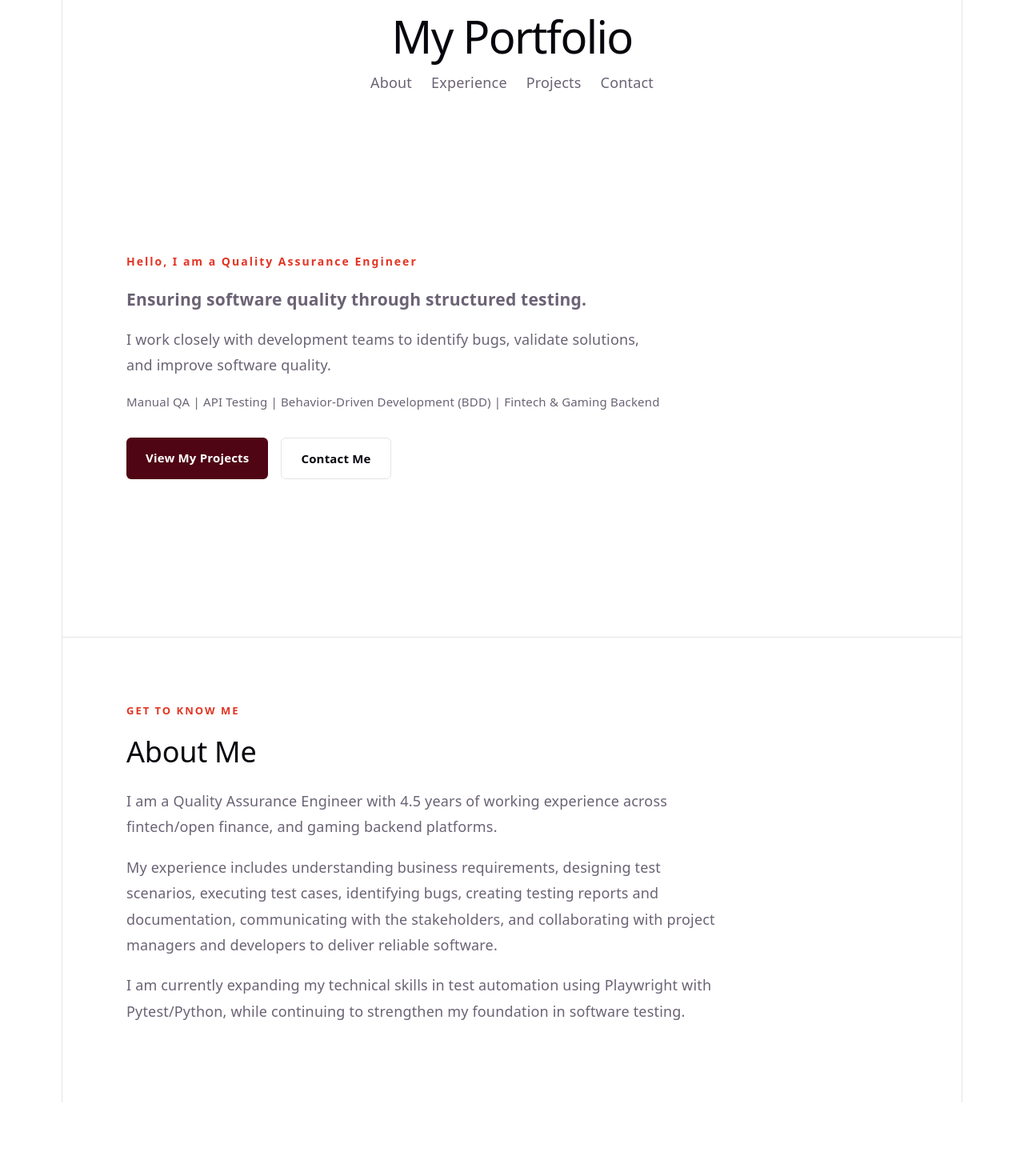
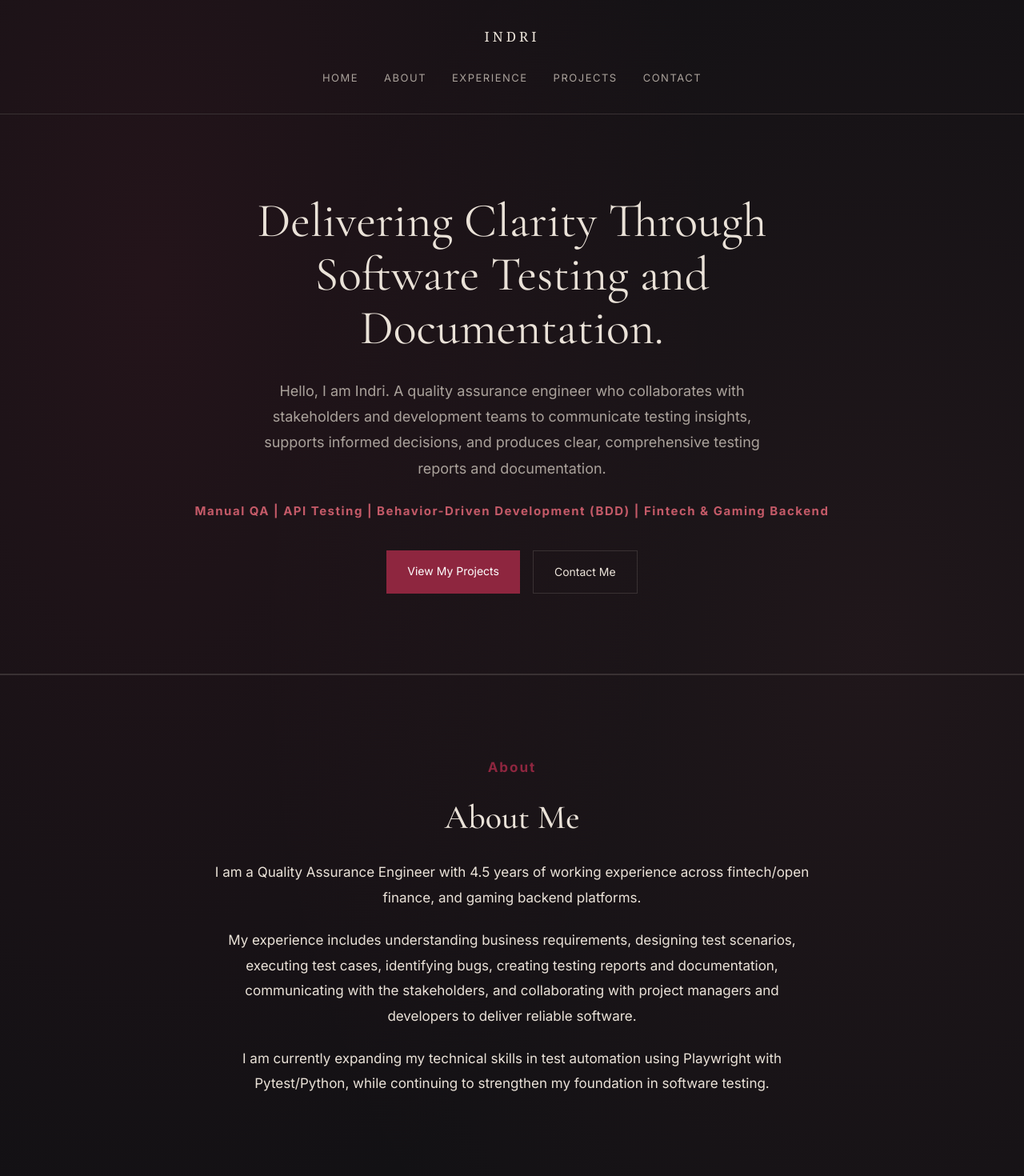
Before and after one commit to summerine/qa-portfolio, a React (Vite) app: page / in a window 1280 px wide. Shown: the top 1470 px of the page at 80% size. Before the commit the page ends 1378 px from the top, so only its background shows below. Built offline with nearby package versions, Linux system fonts and the light colour scheme.

Commit message:
redesigning text and background

```diff
--- a/index.html
+++ b/index.html
@@ -1,6 +1,9 @@
 <!doctype html>
 <html lang="en">
   <head>
+    <link rel="preconnect" href="https://fonts.googleapis.com">
+    <link rel="preconnect" href="https://fonts.gstatic.com" crossorigin>
+    <link href="https://fonts.googleapis.com/css2?family=Cormorant+Garamond:wght@400;500;600;700&family=Inter:wght@400;500;600;700&display=swap" rel="stylesheet">
     <meta charset="UTF-8" />
     <link rel="icon" type="image/svg+xml" href="/favicon.svg" />
     <meta name="viewport" content="width=device-width, initial-scale=1.0" />
--- a/src/App.css
+++ b/src/App.css
@@ -1,81 +1,125 @@
 /* Hero Section */
 
-:root {
-  --accent: #E23524;
-  --accent-dark: #500514;
-}
 
+/* Home / Hero Section */
 .hero {
-  min-height: 70vh;
+  min-height: 75vh;
+  width: 100%;
   display: flex;
+  justify-content: center;
   align-items: center;
-  justify-content: flex-start;
-  padding: 60px 80px;
-  text-align: left;
+  padding: 100px 24px;
+  text-align: center;
+  border-bottom: 1px solid var(--border);
 }
 
 .hero-content {
-  max-width: 750px;
+  width: 100%;
+  max-width: 850px;
 }
 
 .hero-label {
-  color: var(--accent);
+  color: var(--accent-light);
   font-size: 14px;
-  font-weight: 700;
-  letter-spacing: 2px;
-  margin-bottom: 20px;
+  font-weight: 600;
+  letter-spacing: 3px;
+  margin-bottom: 24px;
 }
 
 .hero h2 {
-  font-size: 52px;
-  line-height: 1.15;
-  margin-bottom: 24px;
+  font-family: 'Cormorant Garamond', serif;
+  font-size: clamp(30px, 6vw, 60px);
+  font-weight: 400;
+  line-height: 1.12;
+  margin-bottom: 28px;
+  color: var(--text-primary);
+}
+
+.hero-highlight {
+  color: var(--accent-light);
 }
 
 .hero-description {
   max-width: 650px;
+  margin: 0 auto 24px;
+  color: var(--text-secondary);
+  font-size: 18px;
   line-height: 1.8;
-  margin-bottom: 16px;
 }
 
 .hero-secondary {
+  color: var(--accent-light);
   font-size: 15px;
-  margin-bottom: 32px;
+  letter-spacing: 1.5px;
+  margin-bottom: 36px;
 }
 
 .hero-actions {
   display: flex;
+  justify-content: center;
+  flex-wrap: wrap;
   gap: 16px;
-  flex-wrap: wrap;
 }
 
-.hero-actions a {
-  padding: 12px 24px;
-  border-radius: 6px;
-  text-decoration: none;
-  font-size: 15px;
-  font-weight: 600;
-  transition: 0.2s ease;
+.button-primary,
+.button-secondary {
+  display: inline-block;
+  padding: 14px 26px;
+  font-family: 'Inter', sans-serif;
+  font-size: 14px;
+  transition: all 0.3s ease;
 }
 
 .button-primary {
-  background: var(--accent-dark);
-  color: white;
+  background: var(--accent);
+  color: #FFFFFF;
 }
 
 .button-primary:hover {
-  opacity: 0.85;
+  background: var(--accent-light);
 }
 
 .button-secondary {
   border: 1px solid var(--border);
-  color: var(--text-h);
+  color: var(--text-primary);
 }
 
 .button-secondary:hover {
-  border-color: var(--accent);
-  color: var(--accent);
+  border-color: var(--accent-light);
+  color: var(--accent-light);
 }
+
+@media (max-width: 768px) {
+  .hero {
+    min-height: 70vh;
+    padding: 80px 24px;
+  }
+
+  .hero h2 {
+    font-size: 46px;
+  }
+
+  .hero-description {
+    font-size: 16px;
+  }
+
+  .hero-secondary {
+    line-height: 1.8;
+  }
+}
+
+/* Mobile layout */
+@media (max-width: 768px) {
+  .hero {
+    min-height: 70vh;
+    padding: 80px 24px;
+  }
+
+  .hero h2 {
+    font-size: 50px;
+  }
+}
+
 
 /* Responsive Layout */
 
@@ -86,7 +130,7 @@
   }
 
   .hero h2 {
-    font-size: 36px;
+    font-size: 40px;
   }
 }
 
@@ -102,31 +146,39 @@
 /* About Section */
 
 .about {
-  padding: 80px;
-  text-align: left;
+  width: 100%;
+  padding: 100px 24px;
+  display: flex;
+  justify-content: center;
+  text-align: center;
   border-top: 1px solid var(--border);
 }
 
 .about-content {
-  max-width: 750px;
+  width: 100%;
+  max-width: 760px;
 }
 
 .section-label {
   color: var(--accent);
-  font-size: 13px;
+  font-size: 15px;
   font-weight: 700;
   letter-spacing: 2px;
   margin-bottom: 12px;
 }
 
 .about h2 {
-  font-size: 36px;
-  margin-bottom: 24px;
+  font-family: 'Cormorant Garamond', serif;
+  font-size: 42px;
+  font-weight: 500;
+  line-height: 1.2;
+  margin-bottom: 28px;
 }
 
 .about p {
-  line-height: 1.8;
-  margin-bottom: 18px;
+  font-size: 17px;
+  line-height: 1.85;
+  margin-bottom: 22px;
 }
 
 /* Mobile Layout */
@@ -137,6 +189,109 @@
   }
 
   .about h2 {
-    font-size: 28px;
+    font-size: 30px;
   }
 }
+
+/* Experience Section */
+
+.experience {
+  padding: 80px;
+  text-align: left;
+  border-top: 1px solid var(--border);
+}
+
+.experience-content {
+  max-width: 750px;
+}
+
+.experience h2 {
+  font-size: 36px;
+  margin-bottom: 40px;
+}
+
+.experience-item {
+  padding-left: 24px;
+  border-left: 2px solid var(--accent);
+  margin-bottom: 36px;
+}
+
+.experience-item h3 {
+  font-size: 20px;
+  margin-bottom: 8px;
+}
+
+.experience-company {
+  color: var(--accent);
+  font-weight: 600;
+  margin-bottom: 12px;
+}
+
+.experience-description {
+  line-height: 1.8;
+}
+
+@media (max-width: 768px) {
+  .experience {
+    padding: 48px 24px;
+  }
+
+  .experience h2 {
+    font-size: 30px;
+  }
+}
+
+
+
+/* Navigation */
+.navbar {
+  width: 100%;
+  padding: 32px 24px;
+  display: flex;
+  flex-direction: column;
+  align-items: center;
+  gap: 22px;
+  border-bottom: 1px solid var(--border);
+}
+
+.navbar-logo {
+  font-family: Georgia, 'Times New Roman', serif;
+  font-size: 17px;
+  letter-spacing: 4px;
+  color: var(--text-primary);
+}
+
+.nav-list {
+  display: flex;
+  justify-content: center;
+  align-items: center;
+  flex-wrap: wrap;
+  gap: 32px;
+  list-style: none;
+}
+
+.nav-list a {
+  color: var(--text-secondary);
+  font-size: 13px;
+  letter-spacing: 1.5px;
+  transition: color 0.3s ease;
+}
+
+.nav-list a:hover {
+  color: var(--accent-light);
+}
+
+@media (max-width: 600px) {
+  .navbar {
+    padding: 24px 16px;
+    gap: 18px;
+  }
+
+  .nav-list {
+    gap: 16px;
+  }
+
+  .nav-list a {
+    font-size: 12px;
+  }
+}
--- a/src/App.jsx
+++ b/src/App.jsx
@@ -2,6 +2,7 @@ import './App.css'
 import Navbar from './components/Navbar.jsx'
 import Home from './sections/Home.jsx'
 import About from './sections/About.jsx'
+import Experience from './sections/Experience.jsx'
 
 function App() {
   return (
@@ -10,6 +11,7 @@ function App() {
       <main>
         <Home />
         <About />
+        <Experience />
       </main>
     </>
   )
--- a/src/components/Navbar.jsx
+++ b/src/components/Navbar.jsx
@@ -1,16 +1,20 @@
+
 function Navbar() {
-    return (
-    <nav>
-         <h1>My Portfolio</h1>
+  return (
+    <nav className="navbar">
+      <a href="#home" className="navbar-logo">
+       INDRI
+      </a>
 
-        <ul className="nav-list">
-            <li>About</li>
-            <li>Experience</li>
-            <li>Projects</li>
-            <li>Contact</li>
-        </ul>
+      <ul className="nav-list">
+        <li><a href="#home">HOME</a></li>
+        <li><a href="#about">ABOUT</a></li>
+        <li><a href="#experience">EXPERIENCE</a></li>
+        <li><a href="#projects">PROJECTS</a></li>
+        <li><a href="#contact">CONTACT</a></li>
+      </ul>
     </nav>
-    )
+  )
 }
 
 export default Navbar
--- a/src/index.css
+++ b/src/index.css
@@ -1,111 +1,103 @@
+
 :root {
-  --text: #6b6375;
-  --text-h: #08060d;
-  --bg: #fff;
-  --border: #e5e4e7;
-  --code-bg: #f4f3ec;
-  --accent: #aa3bff;
-  --accent-bg: rgba(170, 59, 255, 0.1);
-  --accent-border: rgba(170, 59, 255, 0.5);
-  --social-bg: rgba(244, 243, 236, 0.5);
-  --shadow:
-    rgba(0, 0, 0, 0.1) 0 10px 15px -3px, rgba(0, 0, 0, 0.05) 0 4px 6px -2px;
-
-  --sans: system-ui, 'Segoe UI', Roboto, sans-serif;
-  --heading: system-ui, 'Segoe UI', Roboto, sans-serif;
-  --mono: ui-monospace, Consolas, monospace;
-
-  font: 18px/145% var(--sans);
-  letter-spacing: 0.18px;
-  color-scheme: light dark;
-  color: var(--text);
-  background: var(--bg);
+  font-family: 'Inter', sans-serif;
   font-synthesis: none;
   text-rendering: optimizeLegibility;
-  -webkit-font-smoothing: antialiased;
-  -moz-osx-font-smoothing: grayscale;
 
-  @media (max-width: 1024px) {
-    font-size: 16px;
-  }
+  --background: #121114;
+  --surface: #211D1E;
+  --surface-hover: #302629;
+
+  --accent: #8E263F;
+  --accent-light: #C45A68;
+
+  --text-primary: #EAE2D8;
+  --text-secondary: #AAA29B;
+
+  --border: #393133;
 }
 
-@media (prefers-color-scheme: dark) {
-  :root {
-    --text: #9ca3af;
-    --text-h: #f3f4f6;
-    --bg: #16171d;
-    --border: #2e303a;
-    --code-bg: #1f2028;
-    --accent: #c084fc;
-    --accent-bg: rgba(192, 132, 252, 0.15);
-    --accent-border: rgba(192, 132, 252, 0.5);
-    --social-bg: rgba(47, 48, 58, 0.5);
-    --shadow:
-      rgba(0, 0, 0, 0.4) 0 10px 15px -3px, rgba(0, 0, 0, 0.25) 0 4px 6px -2px;
-  }
+* {
+  font-family: 'Inter', sans-serif;
+ }
 
-  #social .button-icon {
-    filter: invert(1) brightness(2);
-  }
+/* Headings */
+h1,
+h2,
+h3 {
+  font-family: 'Cormorant Garamond', serif;
+  font-weight: 500;
+
+}
+/* Navigation */
+.navbar-logo,
+.nav-list a {
+  font-family: 'Inter', sans-serif;
 }
 
-body {
+
+/* 2. Basic reset */
+* {
+  box-sizing: border-box;
   margin: 0;
+  padding: 0;
 }
 
-#root {
-  width: 1126px;
-  max-width: 100%;
-  margin: 0 auto;
-  text-align: center;
-  border-inline: 1px solid var(--border);
-  min-height: 100svh;
-  display: flex;
-  flex-direction: column;
-  box-sizing: border-box;
+/* 3. Website background and default text */
+html {
+  scroll-behavior: smooth;
 }
 
-h1,
-h2 {
-  font-family: var(--heading);
-  font-weight: 500;
-  color: var(--text-h);
+
+
+body {
+  min-width: 320px;
+  min-height: 100vh;
+
+  background:
+    radial-gradient(
+      ellipse at 15% 15%,
+      rgba(142, 38, 63, 0.14),
+      transparent 45%
+    ),
+    radial-gradient(
+      ellipse at 85% 35%,
+      rgba(196, 90, 104, 0.08),
+      transparent 50%
+    ),
+    var(--background);
+
+  color: var(--text-primary);
+  line-height: 1.7;
+  font-size: 16px;
+
 }
 
-h1 {
-  font-size: 56px;
-  letter-spacing: -1.68px;
-  margin: 32px 0;
-  @media (max-width: 1024px) {
-    font-size: 36px;
-    margin: 20px 0;
-  }
-}
-h2 {
-  font-size: 24px;
-  line-height: 118%;
-  letter-spacing: -0.24px;
-  margin: 0 0 8px;
-  @media (max-width: 1024px) {
-    font-size: 20px;
-  }
-}
-p {
-  margin: 0;
+
+
+/* 4. Main React container */
+#root {
+  min-height: 100vh;
+  width: 100%;
 }
 
-code,
-.counter {
-  font-family: var(--mono);
-  display: inline-flex;
-  border-radius: 4px;
-  color: var(--text-h);
+/* 5. Heading typography */
+h1,
+h2,
+h3 {
+  font-family: Georgia, 'Times New Roman', serif;
+  font-weight: 400;
+  line-height: 1.2;
 }
 
-code {
-  font-size: 15px;
-  line-height: 135%;
-  padding: 4px 8px;
-  background: var(--code-bg);
+/* 6. Links */
+a {
+  color: inherit;
+  text-decoration: none;
 }
+
+/* 7. Text selection */
+::selection {
+  background: var(--accent);
+  color: #FFFFFF;
+}
--- a/src/sections/About.jsx
+++ b/src/sections/About.jsx
@@ -2,10 +2,9 @@ function About(){
     return (
         <section id="about" className="about">
             <div className="about-content">
-                <p className="section-label">GET TO KNOW ME</p>
+                <p className="section-label">About</p>
 
             <h2>About Me</h2>
-
             <p>
                 I am a Quality Assurance Engineer with 4.5 years
                 of working experience across fintech/open finance, and gaming backend platforms.
--- a/src/sections/Home.jsx
+++ b/src/sections/Home.jsx
@@ -2,20 +2,19 @@ function Home() {
     return (
         <section id="home" className="hero">
             <div className="hero-content">
-            <p className="hero-label"><b>Hello, I am a Quality Assurance Engineer</b></p>
+            {/* <p className="hero-label">
+                <b>Hello, I am Indri. A Quality Assurance Engineer.</b>
+            </p> */}
 
+            <h2> Delivering Clarity Through Software Testing and Documentation. </h2>
 
-            <h3><b>
-                Ensuring software quality through structured testing.
-           </b></h3>
-
-           <p className="hero-description">
-           I work closely with development teams to identify bugs, validate solutions, and improve software quality.
-           </p>
+            <p className="hero-description">
+                Hello, I am Indri. A quality assurance engineer who collaborates with stakeholders and development teams to communicate testing insights, supports informed decisions, and produces clear, comprehensive testing reports and documentation.
+            </p>
 
            <p className="hero-secondary">
-            Manual QA | API Testing | Behavior-Driven Development (BDD) | Fintech & Gaming Backend
-           </p>
+            <b>Manual QA | API Testing | Behavior-Driven Development (BDD) | Fintech & Gaming Backend
+           </b></p>
 
            <p className="hero-actions">
             <a href="#projects" className="button-primary">
```
Also changed, not shown: src/sections/Experience.jsx (+35 -0 lines).
